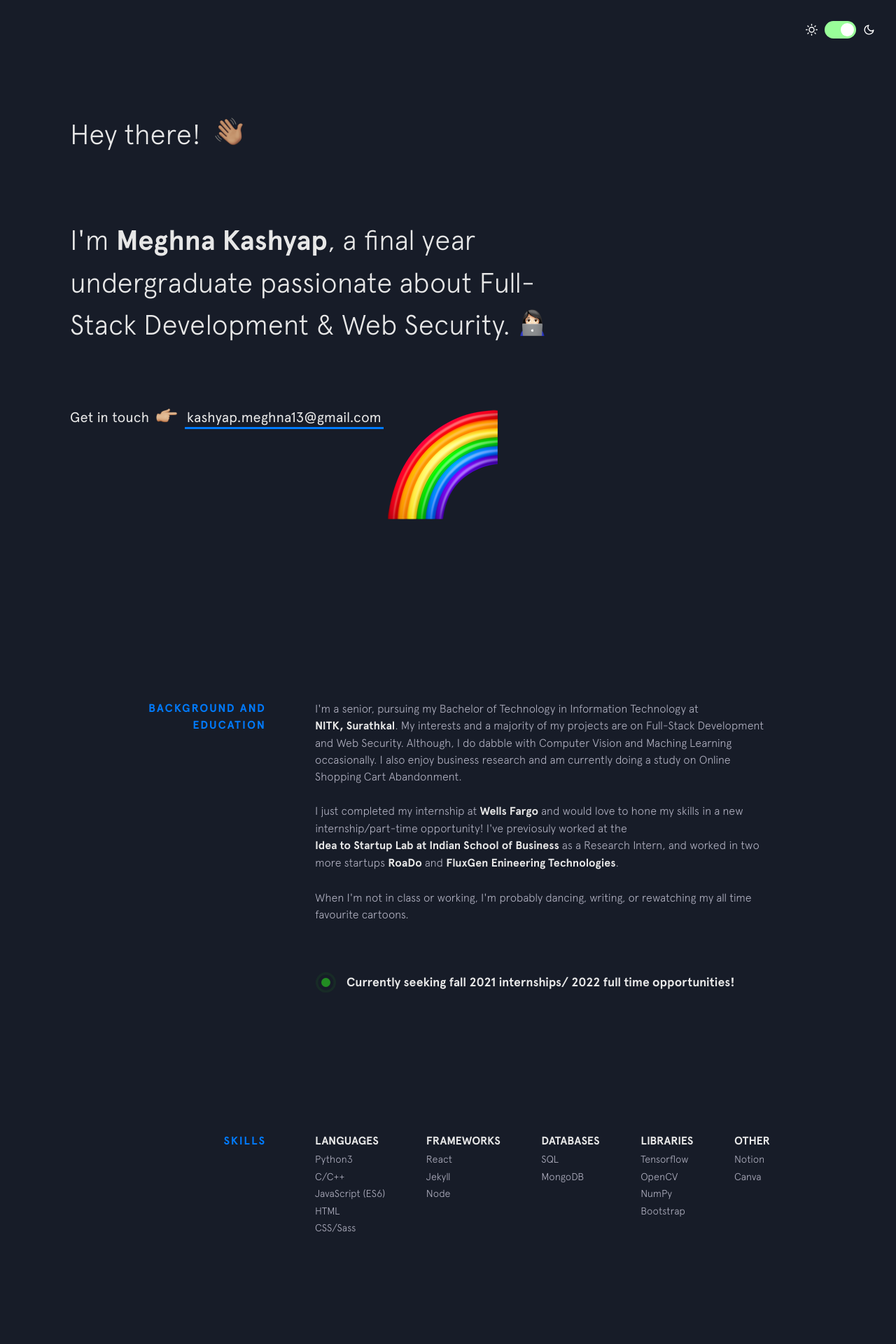
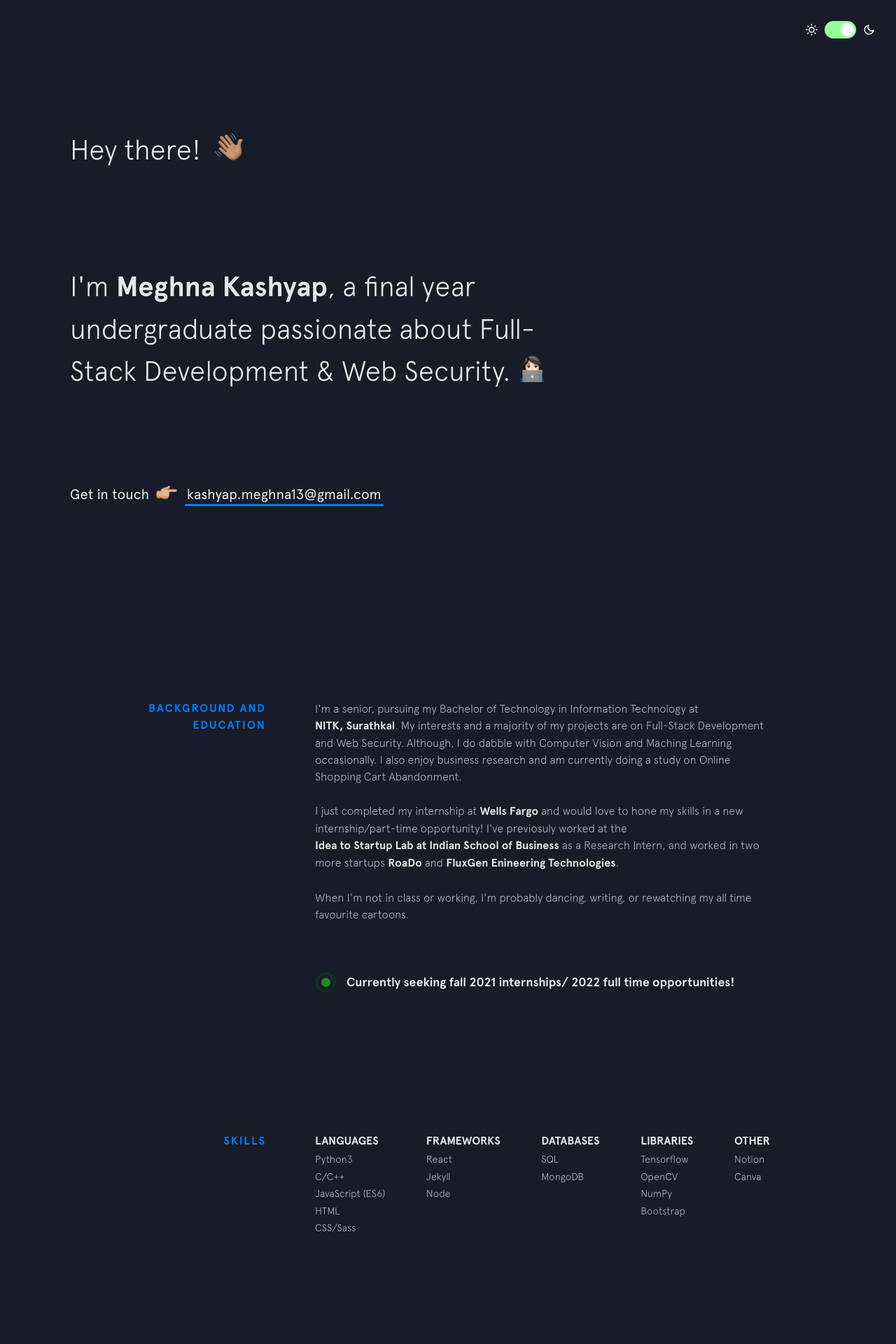
Before and after one commit to meghna-sk/meghna-sk.github.io, a Jekyll site: the page built from index.html, in a window 1280 px wide. Shown: the top 1920 px of the page at 70% size. Built offline with Jekyll 4.4.1, drawn with Linux system fonts in a browser that asks for light colours; nearby versions of some CDN libraries.

Commit message:
deleted emoji

```diff
--- a/_includes/intro.html
+++ b/_includes/intro.html
@@ -13,7 +13,6 @@
     <span class="emoji pointer"></span>
     <span>
       <a href="mailto:kashyap.meghna13@gmail.com" target="_blank" class="highlight-link">kashyap.meghna13@gmail.com</a>
-      <img class="emoji" src="{{site.baseurl}}/img/emojis/rainbow.png" alt="emoji">
     </span>
   </h3>
 </header>
```
